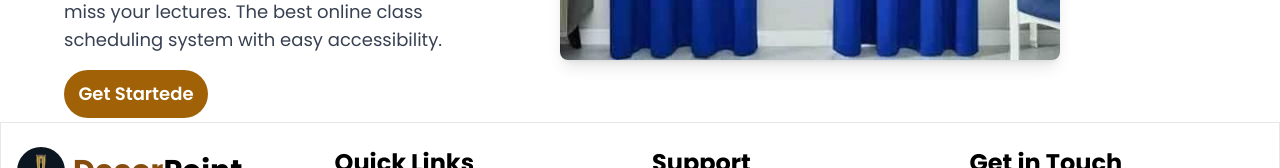
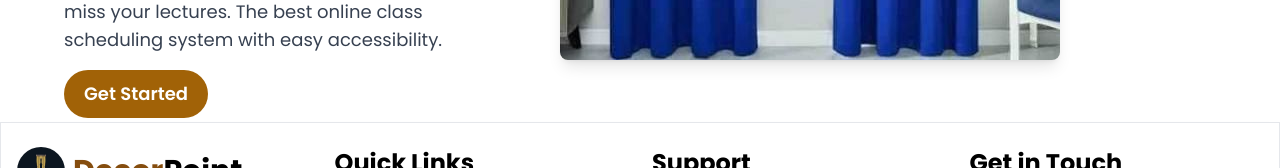
Before and after one commit to farhanhubofficial/DukaPoint, a React (Vite) app: page / in a window 1280 px wide. Shown: the part 2764-2932 px from the top of the page. Built offline with nearby package versions, Linux system fonts and the light colour scheme; no server answers.

Commit message:
last changes

```diff
--- a/src/Components/Home1.jsx
+++ b/src/Components/Home1.jsx
@@ -309,7 +309,7 @@ function Home1() {
       animate={{ y: 0, opacity: 1 }}
       transition={{ duration: 0.6, delay: 0.4 }}
     >
-      Get Startede
+      Get Started
     </motion.a>
   </div>
 
```
